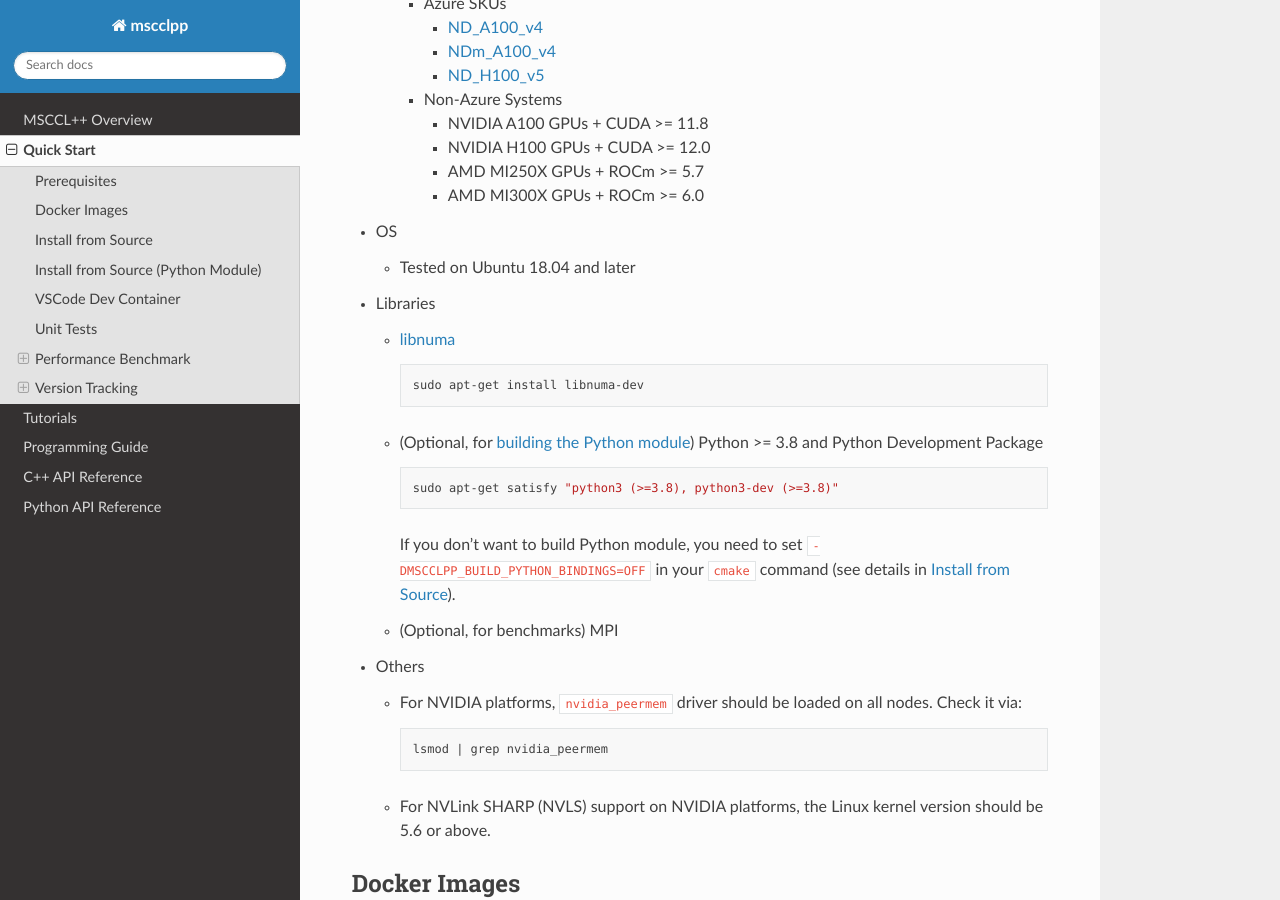
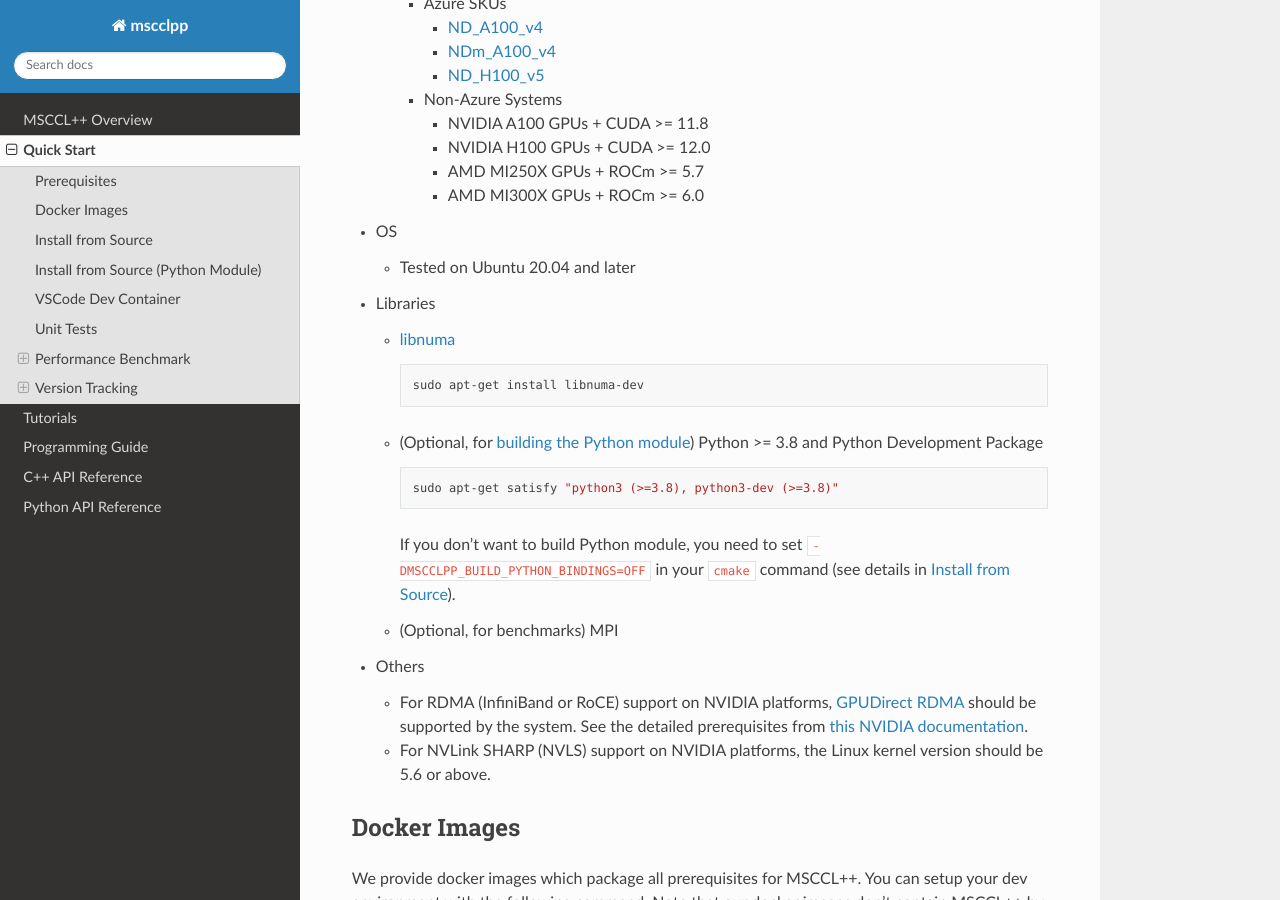
Before and after one commit to microsoft/mscclpp, a Sphinx documentation site: the page built from docs/quickstart.md, in a window 1280 px wide and 900 px high, scrolled down 504 px. Built offline with Sphinx 7.4.7 and the Read the Docs theme 3.1.0, drawn with Linux system fonts in a browser that asks for light colours.

Commit message:
Revise OS requirements and add GPUDirect RDMA info
Updated OS requirements and added information about GPUDirect RDMA support.

````diff
--- a/docs/quickstart.md
+++ b/docs/quickstart.md
@@ -19,7 +19,7 @@
             * AMD MI250X GPUs + ROCm >= 5.7
             * AMD MI300X GPUs + ROCm >= 6.0
 * OS
-    * Tested on Ubuntu 18.04 and later
+    * Tested on Ubuntu 20.04 and later
 * Libraries
     * [libnuma](https://github.com/numactl/numactl)
         ```bash
@@ -32,10 +32,7 @@
         If you don't want to build Python module, you need to set `-DMSCCLPP_BUILD_PYTHON_BINDINGS=OFF` in your `cmake` command (see details in [Install from Source](#install-from-source)).
     * (Optional, for benchmarks) MPI
 * Others
-    * For NVIDIA platforms, `nvidia_peermem` driver should be loaded on all nodes. Check it via:
-        ```bash
-        lsmod | grep nvidia_peermem
-        ```
+    * For RDMA (InfiniBand or RoCE) support on NVIDIA platforms, [GPUDirect RDMA](https://docs.nvidia.com/datacenter/cloud-native/gpu-operator/latest/gpu-operator-rdma.html#gpudirect-rdma-and-gpudirect-storage) should be supported by the system. See the detailed prerequisites from [this NVIDIA documentation](https://docs.nvidia.com/datacenter/cloud-native/gpu-operator/latest/gpu-operator-rdma.html#common-prerequisites).
     * For NVLink SHARP (NVLS) support on NVIDIA platforms, the Linux kernel version should be 5.6 or above.
 
 (docker-images)=
````
